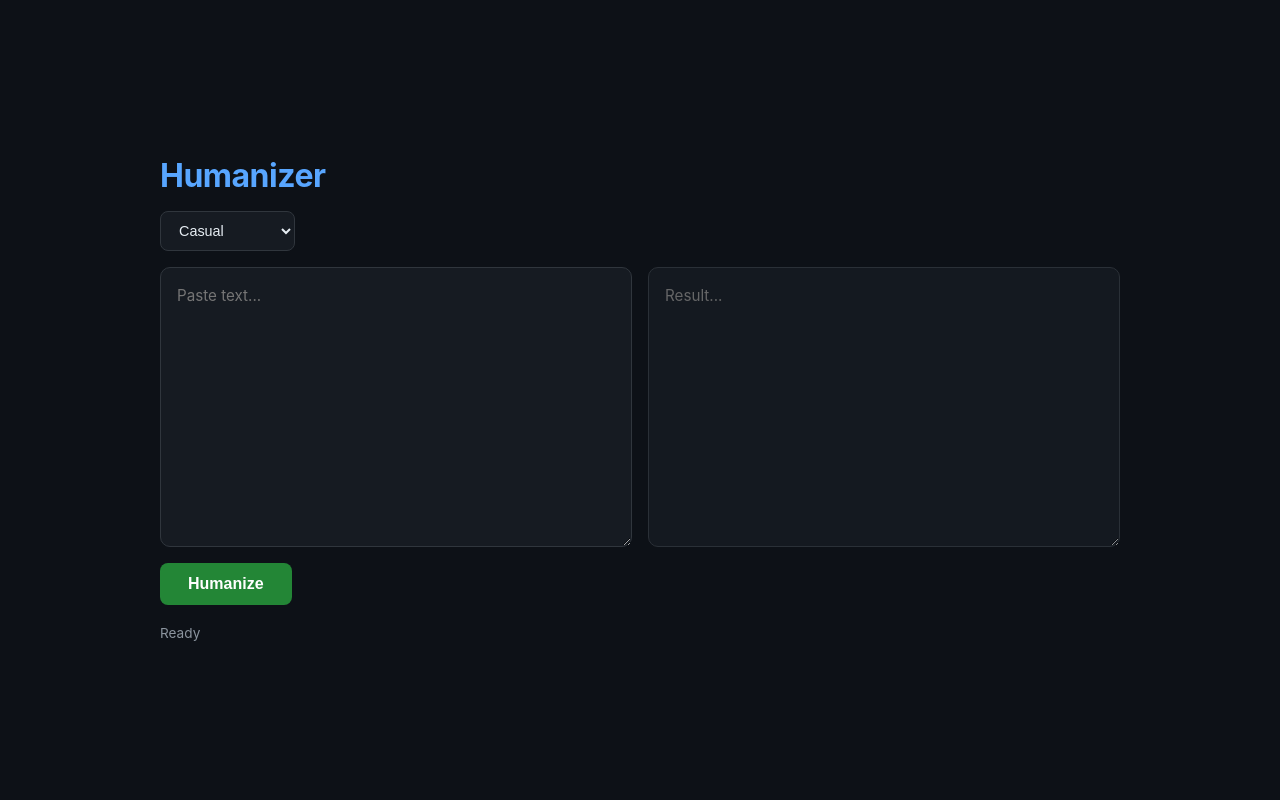
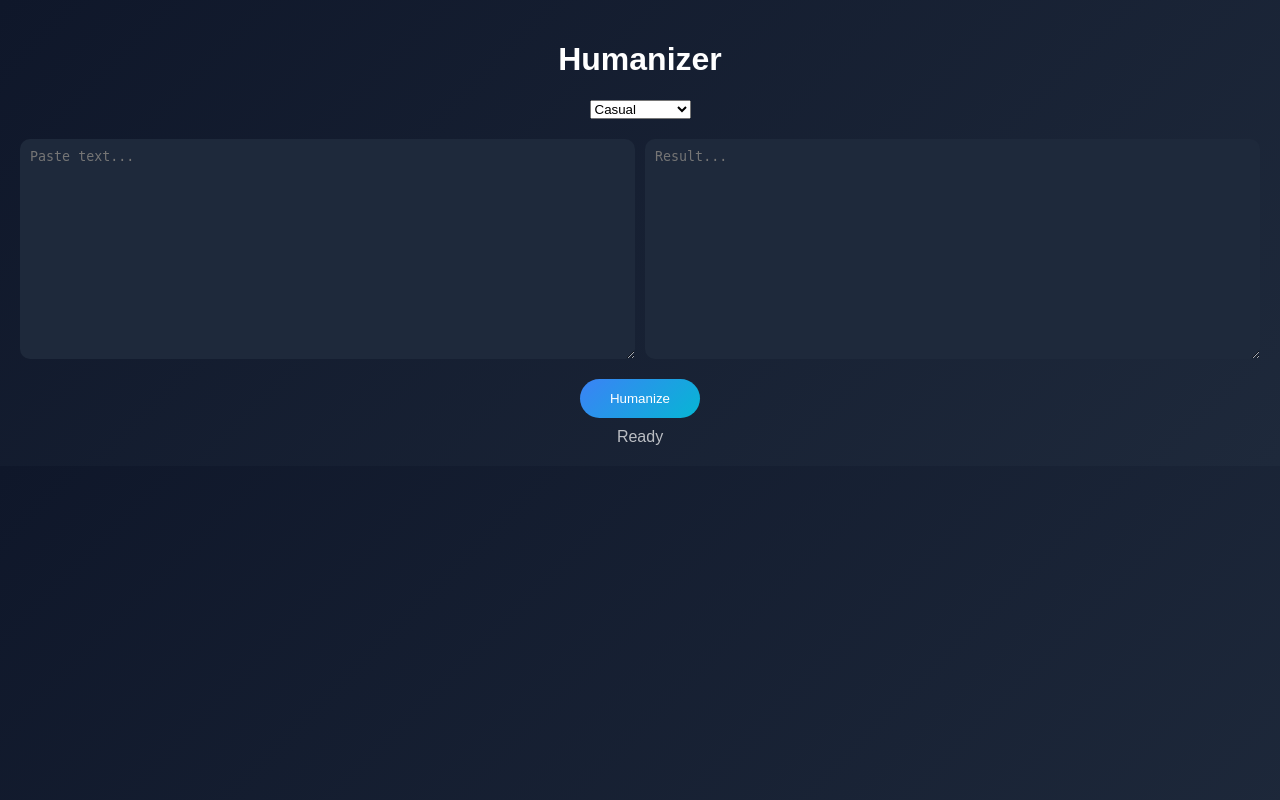
Before and after one commit to lordamos/SUMTHIN_HUMAN, a Flask app: page /humanizer in a window 1280 px wide. Run offline with Flask 3, Linux system fonts and the light colour scheme.

Commit message:
Update the website's visual appearance with a new modern theme
Apply new CSS styles to the website, including gradient backgrounds, updated element sizing, and improved button aesthetics.

Replit-Commit-Author: Agent
Replit-Commit-Session-Id: f5ee47a9-b489-422c-941f-95f664057cea
Replit-Commit-Checkpoint-Type: full_checkpoint
Replit-Commit-Event-Id: 0445988e-af87-46eb-89f6-8437f25c0a8b
Replit-Commit-Screenshot-Url: https://storage.googleapis.com/screenshot-production-us-central1/54070994-8164-4947-b128-ccaf5c63cf72/f5ee47a9-b489-422c-941f-95f664057cea/VmAsLTw
Replit-Helium-Checkpoint-Created: true

```diff
--- a/backend/static/style.css
+++ b/backend/static/style.css
@@ -1,130 +1,46 @@
-*, *::before, *::after {
-  box-sizing: border-box;
+body {
   margin: 0;
-  padding: 0;
-}
-
-body {
-  background: #0d1117;
-  color: #e6edf3;
-  font-family: -apple-system, BlinkMacSystemFont, 'Segoe UI', Roboto, sans-serif;
-  min-height: 100vh;
-  display: flex;
-  align-items: center;
-  justify-content: center;
-  padding: 24px;
+  font-family: sans-serif;
+  background: linear-gradient(135deg, #0f172a, #1e293b);
+  color: white;
 }
 
 .container {
-  width: 100%;
-  max-width: 960px;
-  display: flex;
-  flex-direction: column;
-  gap: 16px;
-}
-
-h1 {
-  font-size: 2rem;
-  font-weight: 700;
-  color: #58a6ff;
-  letter-spacing: -0.5px;
-}
-
-select {
-  background: #161b22;
-  color: #e6edf3;
-  border: 1px solid #30363d;
-  border-radius: 8px;
-  padding: 10px 14px;
-  font-size: 0.9rem;
-  cursor: pointer;
-  width: fit-content;
-  outline: none;
-  transition: border-color 0.2s;
-}
-
-select:focus {
-  border-color: #58a6ff;
+  padding: 20px;
+  text-align: center;
 }
 
 .panels {
-  display: grid;
-  grid-template-columns: 1fr 1fr;
-  gap: 16px;
+  display: flex;
+  gap: 10px;
+  margin: 20px 0;
 }
 
 textarea {
-  background: #161b22;
-  color: #e6edf3;
-  border: 1px solid #30363d;
+  flex: 1;
+  height: 200px;
   border-radius: 10px;
-  padding: 16px;
-  font-size: 0.95rem;
-  line-height: 1.6;
-  resize: vertical;
-  min-height: 280px;
-  outline: none;
-  transition: border-color 0.2s;
-  font-family: inherit;
-  width: 100%;
-}
-
-textarea:focus {
-  border-color: #58a6ff;
-}
-
-textarea[readonly] {
-  opacity: 0.85;
-  cursor: default;
+  border: none;
+  padding: 10px;
+  background: #1e293b;
+  color: white;
 }
 
 button {
-  background: #238636;
-  color: #fff;
+  padding: 12px 30px;
+  border-radius: 999px;
   border: none;
-  border-radius: 8px;
-  padding: 12px 28px;
-  font-size: 1rem;
-  font-weight: 600;
+  background: linear-gradient(135deg, #3b82f6, #06b6d4);
+  color: white;
   cursor: pointer;
-  width: fit-content;
-  transition: background 0.2s, transform 0.1s;
+  transition: 0.2s;
 }
 
 button:hover {
-  background: #2ea043;
-}
-
-button:active {
-  transform: scale(0.98);
-}
-
-button:disabled {
-  background: #21262d;
-  color: #8b949e;
-  cursor: not-allowed;
+  transform: scale(1.05);
 }
 
 #status {
-  font-size: 0.85rem;
-  color: #8b949e;
-  padding: 4px 0;
+  margin-top: 10px;
+  opacity: 0.7;
 }
-
-#status.loading {
-  color: #58a6ff;
-}
-
-#status.error {
-  color: #f85149;
-}
-
-#status.success {
-  color: #3fb950;
-}
-
-@media (max-width: 640px) {
-  .panels {
-    grid-template-columns: 1fr;
-  }
-}
```
